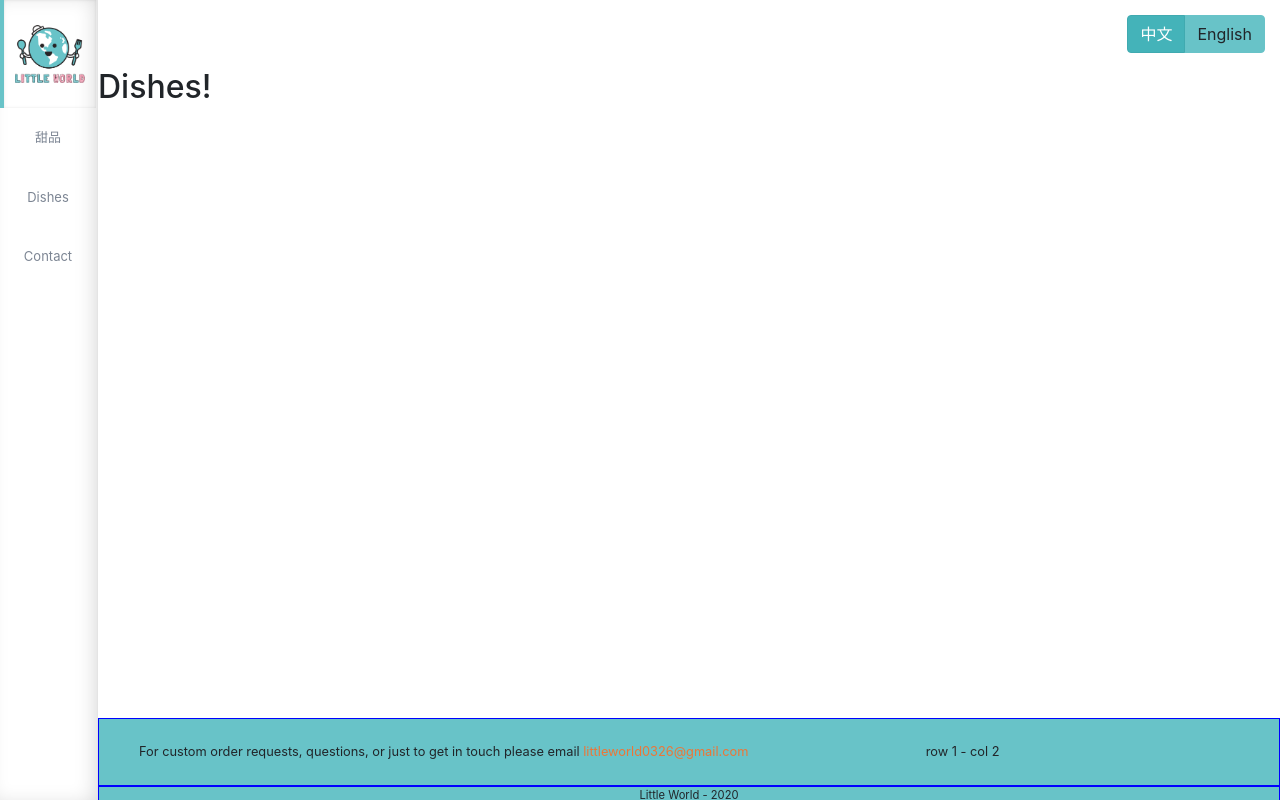
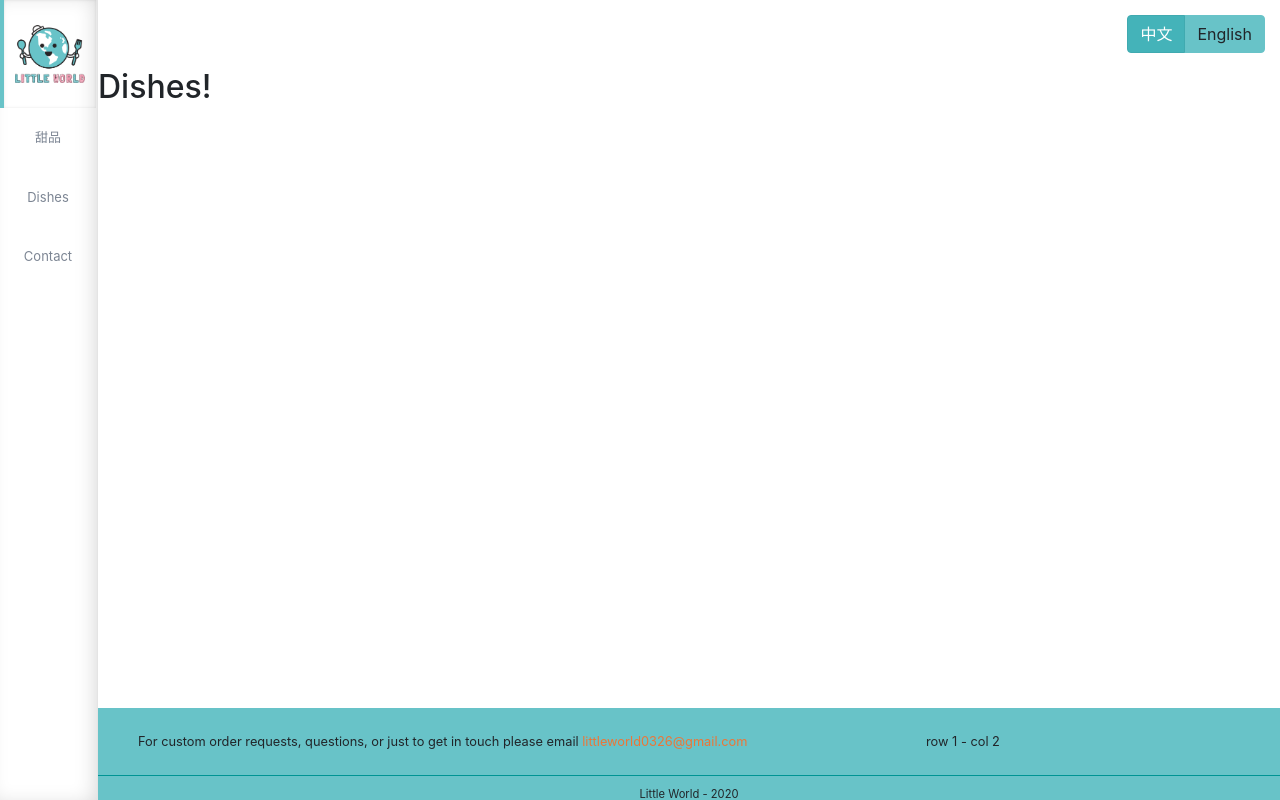
Before and after one commit to CAMIRO/littleWorld, a React (Create React App) app in the folder client/: page /dishes in a window 1280 px wide. Built offline with nearby package versions, Linux system fonts and the light colour scheme.

Commit message:
fixing footer colors

```diff
--- a/client/src/components/footer.tsx
+++ b/client/src/components/footer.tsx
@@ -24,10 +24,11 @@ background-color: #68c3c8;
 `
 
 const MyRow = styled(Row)`
-border: 1px solid blue;
+
 font-size: 0.8rem;
 &:first-child  {
     min-height: 68px;
+    border-bottom: 0.1px solid #009494;
 }
 `
 const MyCol = styled(Col)`
@@ -38,12 +39,12 @@ const MyCol = styled(Col)`
 const Credits = styled(Col)`
     text-align: center;
     font-size: 0.7rem;
-    margin-bottom: 5px;
+    padding: 10px 0;
 `
 const Atag = styled.a`
 color: #EC7637;
 &:hover {
 text-decoration: none;
-color: #FFFFFF;
+color: #FFF;
 }
 `
--- a/client/src/routes.tsx
+++ b/client/src/routes.tsx
@@ -54,6 +54,6 @@ const BodyWrapper = styled.div`
  /* Equal to height of footer */
   /* But also accounting for potential margin-bottom of last child */
   min-height: 100%;
-  margin-bottom: -90px;
+  margin-bottom: -100px;
 
 `
```
